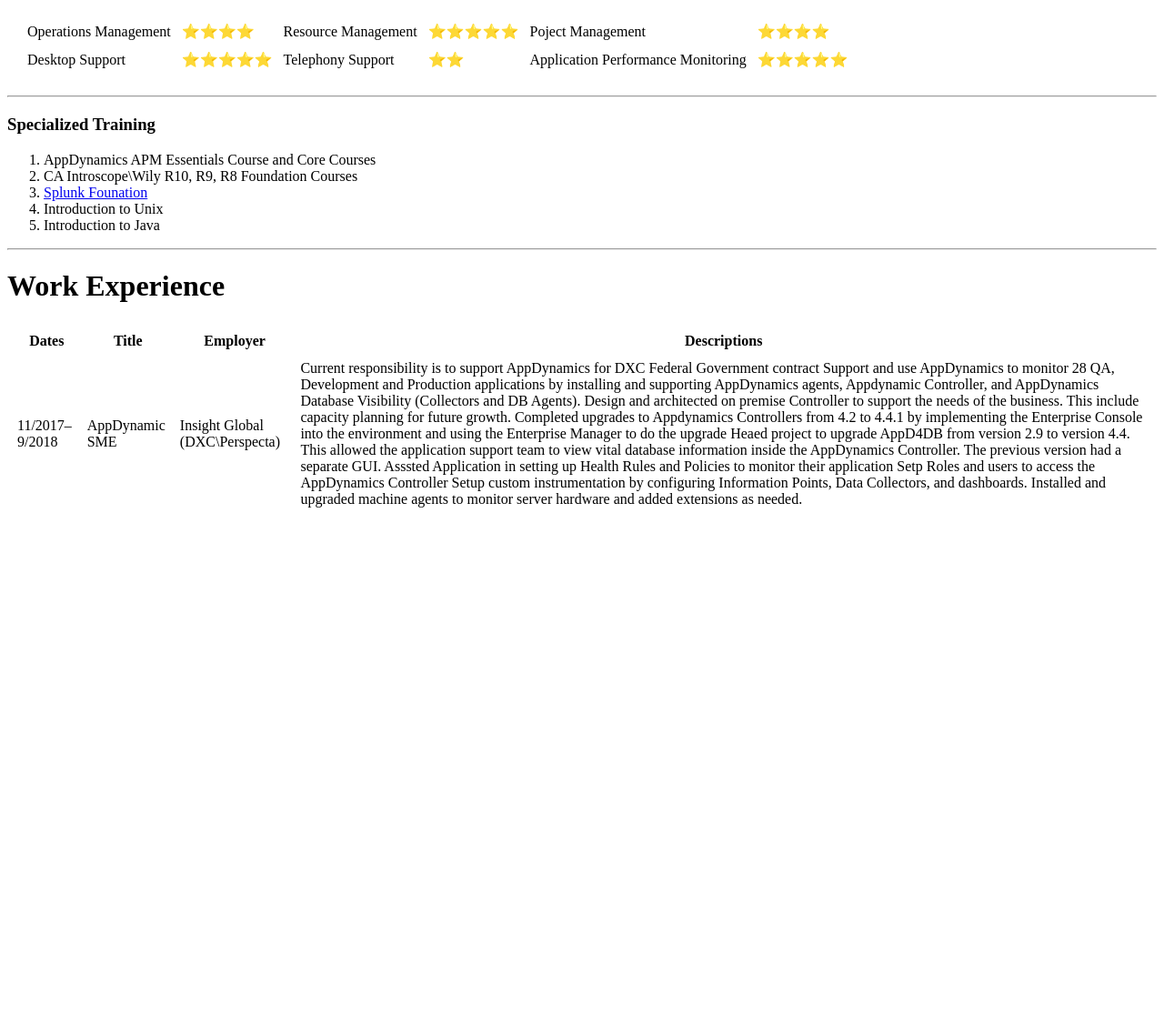
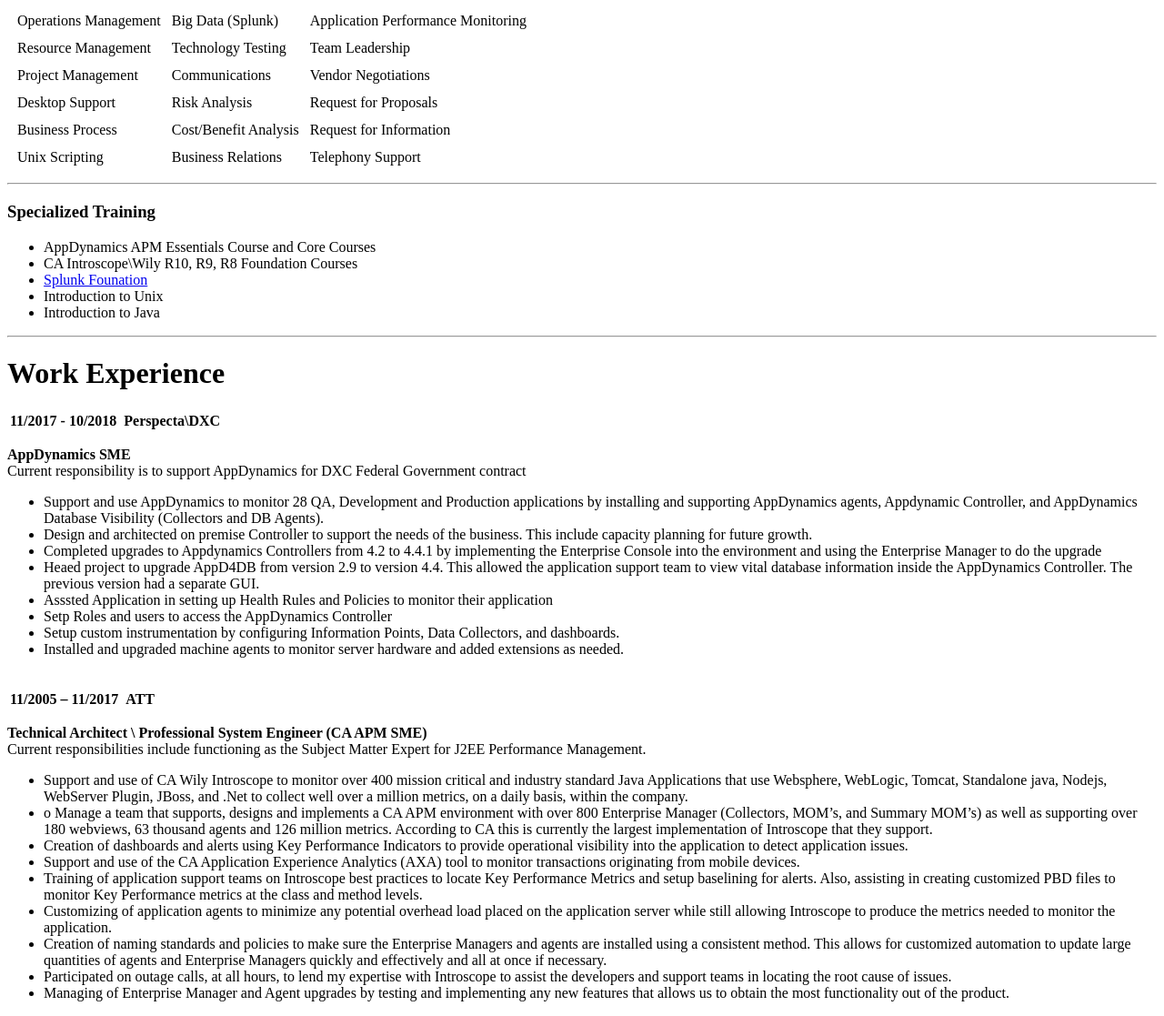
Before and after one commit to kmiller896/Resume, a plain HTML site: page index.html in a window 1280 px wide. Shown: the part 419-1536 px from the top of the page at 91% size. Before the commit the page ends 996 px from the top, so only its background shows below. Drawn offline with Linux system fonts and the light colour scheme.

Commit message:
Add files via upload

```diff
--- a/index.html
+++ b/index.html
@@ -10,78 +10,105 @@
   <table cellspacing="30">
     <tr>
       <td><img src="images\Kelvin Pic.PNG" alt="Kelvin profile pic"></td>
-      <td>  <h1>Kelvin Miller</h1>
+      <td>
+        <h1>Kelvin Miller</h1>
         <p>Application Performance Monitoring Subject Matter Expert</p>
         <p><a href="contact.html">Contact Information</a></p>
-        <p><a href="https://www.linkedin.com/in/kelvin-miller-09782a11/">Linkedin Profile</a></p></td>
+        <p><a href="https://www.linkedin.com/in/kelvin-miller-09782a11/">Linkedin Profile</a></p>
+      </td>
     </tr>
   </table>
-  <p>Highly motivated and skilled professional with specialized expertise in corporate planning, business development, and the development of solutions in the information technology field seeks career advancement within a dynamic organization that welcomes fresh ideas, initiative, dedication, and experience. Exceptional ability to work under high pressure, offering solid skills in Application Performance Monitoring and Leadership Skills, complimented by a proven ability to deliver innovative improvement strategies to meet organizational objectives.</p>
+  <p>Highly motivated and skilled professional with specialized expertise in corporate planning, business development, and the development of solutions in the information technology field seeks career advancement within a dynamic organization that
+    welcomes fresh ideas, initiative, dedication, and experience. Exceptional ability to work under high pressure, offering solid skills in Application Performance Monitoring and Leadership Skills, complimented by a proven ability to deliver
+    innovative improvement strategies to meet organizational objectives.</p>
   <hr>
   <h3>Areas of knowledge</h3>
   <table cellspacing="10">
     <tr>
-      <td>
-        <table cellspacing="10">
+      <td>Operations Management</td>
+      <td>Big Data (Splunk)</td>
+      <td>Application Performance Monitoring</td>
+    </tr>
     <tr>
-            <td>Operations Management</td>
-            <td>⭐⭐⭐⭐</td>
       <td>Resource Management</td>
-            <td>⭐⭐⭐⭐⭐</td>
-            <td>Poject Management</td>
-            <td>⭐⭐⭐⭐</td>
+      <td>Technology Testing</td>
+      <td>Team Leadership</td>
+    </tr>
+    <tr>
+      <td>Project Management</td>
+      <td>Communications</td>
+      <td>Vendor Negotiations</td>
     </tr>
     <tr>
       <td>Desktop Support</td>
-            <td>⭐⭐⭐⭐⭐</td>
+      <td>Risk Analysis</td>
+      <td>Request for Proposals</td>
+    </tr>
+    <tr>
+      <td>Business Process</td>
+      <td>Cost/Benefit Analysis</td>
+      <td>Request for Information</td>
+    </tr>
+    <tr>
+      <td>Unix Scripting</td>
+      <td>Business Relations</td>
       <td>Telephony Support</td>
-            <td>⭐⭐</td>
-            <td>Application Performance Monitoring</td>
-            <td>⭐⭐⭐⭐⭐</td>
-          </tr>
-        </table>
-      </td>
     </tr>
   </table>
   <hr>
   <h3>Specialized Training</h3>
-  <ol>
+  <ul>
     <li>AppDynamics APM Essentials Course and Core Courses</li>
     <li>CA Introscope\Wily R10, R9, R8 Foundation Courses</li>
     <li><a href="https://www.splunk.com/">Splunk Founation</a></li>
     <li>Introduction to Unix</li>
     <li>Introduction to Java</li>
-  </ol>
+  </ul>
     <hr>
     <h1>Work Experience</h1>
-    <table cellspacing="10">
-      <thead>
-        <th>Dates</th>
-        <th>Title</th>
-        <th>Employer</th>
-        <th>Descriptions</th>
-      </thead>
-      <tbody>
+    <table>
       <tr>
-          <td>11/2017–9/2018</td>
-          <td>AppDynamic SME</td>
-          <td>Insight Global (DXC\Perspecta)</td>
-          <td>Current responsibility is to support AppDynamics for DXC Federal Government contract
-            Support and use AppDynamics to monitor 28 QA, Development and Production applications by installing and supporting AppDynamics agents, Appdynamic Controller, and AppDynamics Database Visibility (Collectors and DB Agents).
-            Design and architected on premise Controller to support the needs of the business.  This include capacity planning for future growth.
-            Completed upgrades to Appdynamics Controllers from 4.2 to 4.4.1 by implementing the Enterprise Console into the environment and using the Enterprise Manager to do the upgrade
-            Heaed project to upgrade AppD4DB from version 2.9 to version 4.4.  This allowed the application support team to view vital database information inside the AppDynamics Controller. The previous version had a separate GUI.
-            Asssted Application in setting up Health Rules and Policies to monitor their application
-            Setp Roles and users to access the AppDynamics Controller
-            Setup custom instrumentation by configuring Information Points, Data Collectors, and dashboards.
-            Installed and upgraded machine agents to monitor server hardware and added extensions as needed.
-          </td>
+        <td><strong>11/2017 - 10/2018</strong></td>
+        <td></td>
+        <td><strong>Perspecta\DXC</strong></td>
       </tr>
-      </tbody>
     </table>
+    <p><strong>AppDynamics SME</strong><br>Current responsibility is to support AppDynamics for DXC Federal Government contract </p>
+    <ul>
+      <li>Support and use AppDynamics to monitor 28 QA, Development and Production applications by installing and supporting AppDynamics agents, Appdynamic Controller, and AppDynamics Database Visibility (Collectors and DB Agents).</li>
+      <li>Design and architected on premise Controller to support the needs of the business. This include capacity planning for future growth.</li>
+      <li>Completed upgrades to Appdynamics Controllers from 4.2 to 4.4.1 by implementing the Enterprise Console into the environment and using the Enterprise Manager to do the upgrade</li>
+      <li>Heaed project to upgrade AppD4DB from version 2.9 to version 4.4. This allowed the application support team to view vital database information inside the AppDynamics Controller. The previous version had a separate GUI.</li>
+      <li>Asssted Application in setting up Health Rules and Policies to monitor their application</li>
+      <li>Setp Roles and users to access the AppDynamics Controller</li>
+      <li>Setup custom instrumentation by configuring Information Points, Data Collectors, and dashboards.</li>
+      <li>Installed and upgraded machine agents to monitor server hardware and added extensions as needed.</li>
+    </ul>
+    <br>
+    <table>
+      <tr>
+        <td><strong>11/2005 – 11/2017</strong></td>
+        <td></td>
+        <td><strong>ATT</strong></td>
+      </tr>
+    </table>
+    <p><strong>Technical Architect \ Professional System Engineer (CA APM SME)</strong><br>Current responsibilities include functioning as the Subject Matter Expert for J2EE Performance Management.</p>
+    <ul>
+      <li>Support and use of CA Wily Introscope to monitor over 400 mission critical and industry standard Java Applications that use Websphere, WebLogic, Tomcat, Standalone java, Nodejs, WebServer Plugin, JBoss, and .Net to collect well over a
+        million metrics, on a daily basis, within the company.</li>
+      <li>o Manage a team that supports, designs and implements a CA APM environment with over 800 Enterprise Manager (Collectors, MOM’s, and Summary MOM’s) as well as supporting over 180 webviews, 63 thousand agents and 126 million metrics.
+        According to CA this is currently the largest implementation of Introscope that they support.</li>
+      <li>Creation of dashboards and alerts using Key Performance Indicators to provide operational visibility into the application to detect application issues.</li>
+      <li>Support and use of the CA Application Experience Analytics (AXA) tool to monitor transactions originating from mobile devices.</li>
+      <li>Training of application support teams on Introscope best practices to locate Key Performance Metrics and setup baselining for alerts. Also, assisting in creating customized PBD files to monitor Key Performance metrics at the class and
+        method levels.</li>
+      <li>Customizing of application agents to minimize any potential overhead load placed on the application server while still allowing Introscope to produce the metrics needed to monitor the application. </li>
+      <li>Creation of naming standards and policies to make sure the Enterprise Managers and agents are installed using a consistent method. This allows for customized automation to update large quantities of agents and Enterprise Managers quickly
+        and effectively and all at once if necessary.</li>
+      <li>Participated on outage calls, at all hours, to lend my expertise with Introscope to assist the developers and support teams in locating the root cause of issues.</li>
+      <li>Managing of Enterprise Manager and Agent upgrades by testing and implementing any new features that allows us to obtain the most functionality out of the product.</li>
 
-
-
+    </ul>
 </body>
 
 </html>
```
Lines whose indentation alone changed are shown as unchanged.
